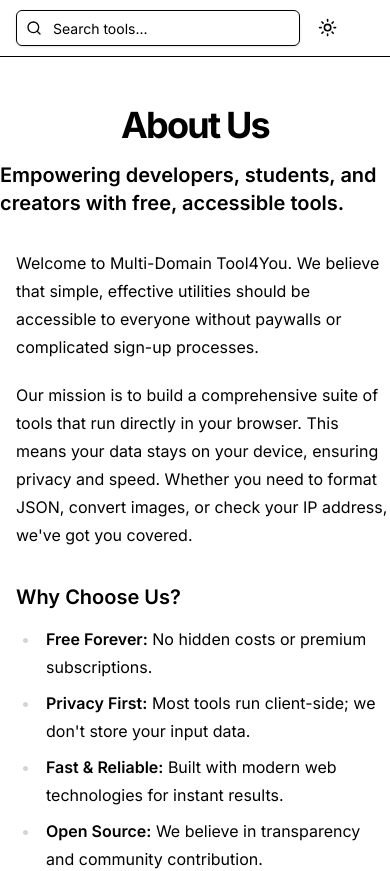
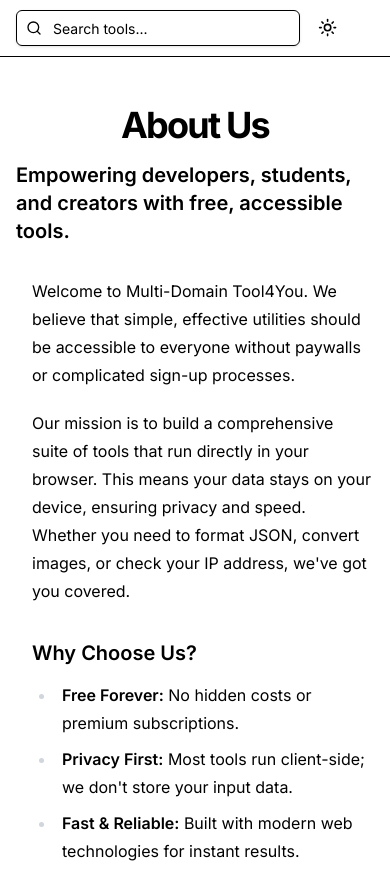
Before and after one commit to RamAvtar75Way/ToolSite, a Next.js app: page /about in a window 390 px wide. Shown: the top 871 px of the page. Built offline with nearby package versions, Linux system fonts and the light colour scheme.

Commit message:
responsiveness added

```diff
--- a/src/app/globals.css
+++ b/src/app/globals.css
@@ -79,4 +79,11 @@
   body {
     @apply bg-background text-foreground;
   }
+
 }
+
+@layer utilities {
+  .container {
+    @apply px-4 mx-auto;
+  }
+}
--- a/src/components/common/Footer.tsx
+++ b/src/components/common/Footer.tsx
@@ -3,7 +3,7 @@
 export function Footer() {
     return (
         <footer className="border-t py-6 md:py-0">
-            <div className="container flex flex-col items-center justify-between gap-4 md:h-24 md:flex-row px-4 mx-auto">
+            <div className="container flex flex-col items-center justify-between gap-4 md:h-24 md:flex-row">
                 <div className="flex flex-col items-center gap-4 px-8 md:flex-row md:gap-2 md:px-0">
                     <p className="text-center text-sm leading-loose text-muted-foreground md:text-left">
                         Built by{" "}
--- a/src/components/common/Header.tsx
+++ b/src/components/common/Header.tsx
@@ -52,8 +52,8 @@
     const logoSrc = mounted && resolvedTheme === "dark" ? "/logowhite.png" : "/logo.png";
 
     return (
-        <header className="sticky top-0 z-50 w-full border-b bg-background/95 backdrop-blur supports-[backdrop-filter]:bg-background/60 px-4">
-            <div className="container flex h-14 items-center mx-auto">
+        <header className="sticky top-0 z-50 w-full border-b bg-background/95 backdrop-blur supports-[backdrop-filter]:bg-background/60">
+            <div className="container flex h-14 items-center">
                 <div className="mr-4 hidden md:flex">
                     <Link href="/" className="mr-6 flex items-center space-x-2">
                         <Image
```
